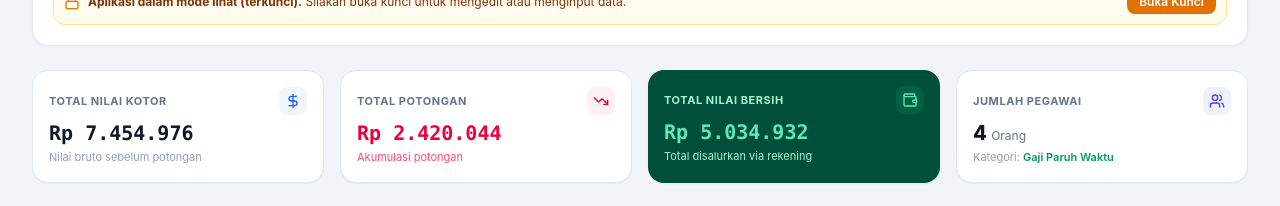
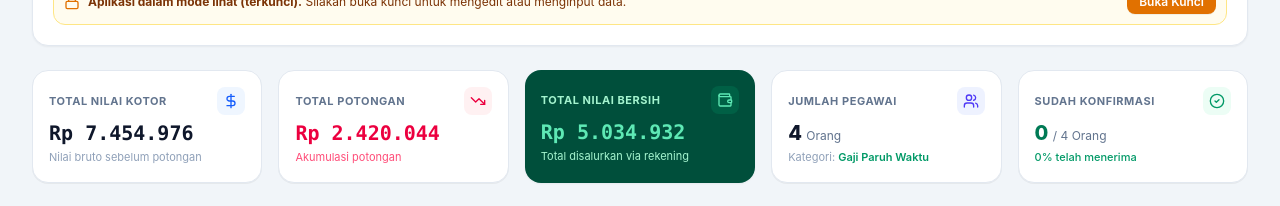
Before and after one commit to betadapala-cloud/gajiperkimkabpas, a React (Vite) app: page / in a window 1280 px wide. Shown: the part 235-441 px from the top of the page. Built offline with nearby package versions, Linux system fonts and the light colour scheme; no server answers; the database is empty.

Commit message:
feat: add confirmed employee count to dashboard
Include a new summary card to track the number of confirmed payroll records in the current period and suppress aggressive error logging when Firestore subscription disconnects.

```diff
--- a/src/App.tsx
+++ b/src/App.tsx
@@ -328,15 +328,17 @@ export default function App() {
 
   // Totals
   const totals = useMemo(() => {
-    if (!activePeriod) return { kotor: 0, potongan: 0, bersih: 0, count: 0 };
+    if (!activePeriod) return { kotor: 0, potongan: 0, bersih: 0, count: 0, confirmedCount: 0 };
     const kotor = activePeriod.items.reduce((sum, item) => sum + item.gajiKotor, 0);
     const potongan = activePeriod.items.reduce((sum, item) => sum + item.potongan, 0);
     const bersih = activePeriod.items.reduce((sum, item) => sum + item.gajiBersih, 0);
+    const confirmedCount = activePeriod.items.filter((item) => item.isConfirmed).length;
     return {
       kotor,
       potongan,
       bersih,
       count: activePeriod.items.length,
+      confirmedCount,
     };
   }, [activePeriod]);
 
@@ -1018,7 +1020,7 @@ export default function App() {
         </div>
 
         {/* Stats Cards Ringkasan */}
-        <div className="grid grid-cols-2 md:grid-cols-4 gap-4 print-hide">
+        <div className="grid grid-cols-2 md:grid-cols-5 gap-4 print-hide">
           <div className="bg-white p-4 rounded-2xl border border-slate-200 shadow-2xs">
             <div className="flex items-center justify-between text-slate-500 mb-1">
               <span className="text-[11px] font-bold uppercase tracking-wider">
@@ -1084,6 +1086,23 @@ export default function App() {
             </p>
             <p className="text-[11px] text-slate-400 mt-0.5">
               Kategori: <span className="font-semibold text-emerald-600">{CATEGORIES.find(c => c.id === activeCategory)?.name}</span>
+            </p>
+          </div>
+
+          <div className="bg-white p-4 rounded-2xl border border-slate-200 shadow-2xs col-span-2 md:col-span-1">
+            <div className="flex items-center justify-between text-slate-500 mb-1">
+              <span className="text-[11px] font-bold uppercase tracking-wider">
+                Sudah Konfirmasi
+              </span>
+              <div className="p-1.5 bg-emerald-50 text-emerald-600 rounded-lg">
+                <CheckCircle2 className="w-4 h-4" />
+              </div>
+            </div>
+            <p className="text-lg sm:text-xl font-extrabold text-emerald-700">
+              {totals.confirmedCount} <span className="text-xs font-normal text-slate-500">/ {totals.count} Orang</span>
+            </p>
+            <p className="text-[11px] text-emerald-600 mt-0.5 font-medium">
+              {totals.count > 0 ? `${Math.round((totals.confirmedCount / totals.count) * 100)}% telah menerima` : '0%'}
             </p>
           </div>
         </div>
--- a/src/utils/firestoreService.ts
+++ b/src/utils/firestoreService.ts
@@ -62,7 +62,7 @@ export function subscribeToFirestorePayroll(
       }
     },
     (error: FirestoreError) => {
-      handleFirestoreError(error, OperationType.GET, FIRESTORE_DOC_PATH);
+      console.warn('Firestore subscription offline / unreachable, using local cache:', error.message);
       if (onError) onError(error);
     }
   );
```
